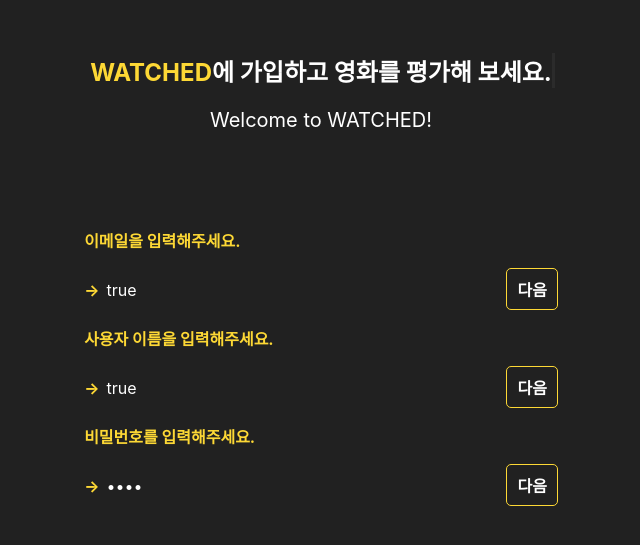
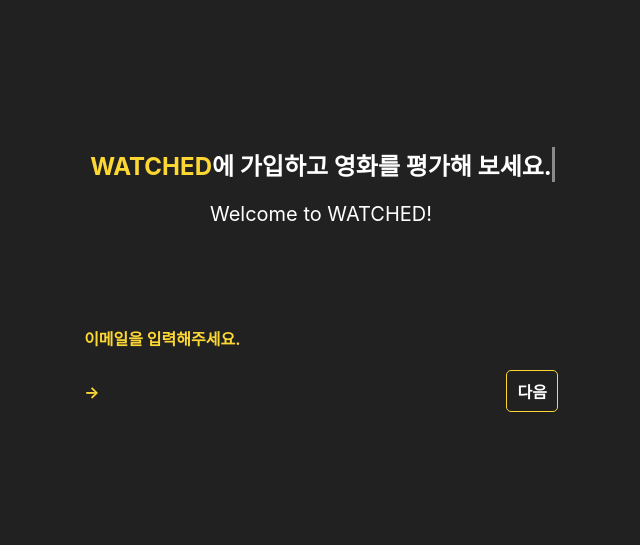
Before and after one commit to DIA-MIN/WATCHED, a React (Create React App) app in the folder client/: page /register in a window 1280 px wide. Shown: the part 121-666 px from the top of the page, without its empty margins (319-959 px from the left). Built offline with nearby package versions, Linux system fonts and the light colour scheme.

Commit message:
feat: update RegisterPage Style

```diff
--- a/client/src/components/views/RegisterPage/RegisterPage.js
+++ b/client/src/components/views/RegisterPage/RegisterPage.js
@@ -1,7 +1,76 @@
-import React from 'react';
+import React, {useState} from 'react';
 import './RegisterPage.scss';
 
 function RegisterPage() {
+  const [Email, setEmail] = useState('');
+  const [Name, setName] = useState('');
+  const [Password, setPassword] = useState('');
+  const [EmailCheck, setEmailCheck] = useState(false);
+  const [NameCheck, setNameCheck] = useState(false);
+  const [PasswordCheck, setPasswordCheck] = useState(false);
+
+  const onEmailHandler = (e) => {
+    setEmail(e.currentTarget.value);
+  };
+
+  const onNameHandler = (e) => {
+    setName(e.currentTarget.value);
+  };
+
+  const onPasswordHandler = (e) => {
+    setPassword(e.currentTarget.value);
+  };
+
+  const onEmailCheck = () => {
+    setEmailCheck(true);
+  };
+
+  const onNameCheck = () => {
+    setNameCheck(true);
+  };
+
+  const onPasswordCheck = () => {
+    setPasswordCheck(true);
+  };
+
+  const inputName = (
+    <>
+      <label>사용자 이름을 입력해주세요.</label>
+      <div>
+        <label>→</label>
+        <input type="text" value={Name} onChange={onNameHandler} />
+        {NameCheck ? null : (
+          <button type="button" onClick={onNameCheck}>
+            다음
+          </button>
+        )}
+      </div>
+    </>
+  );
+
+  const inputPassword = (
+    <>
+      <label>비밀번호를 입력해주세요.</label>
+      <div>
+        <label>→</label>
+        <input type="password" value={Password} onChange={onPasswordHandler} />
+        {PasswordCheck ? null : (
+          <button type="button" onClick={onPasswordCheck}>
+            다음
+          </button>
+        )}
+      </div>
+    </>
+  );
+
+  const register = (
+    <>
+      <button className="registerBtn" onClick>
+        Let's go WATCHED
+      </button>
+    </>
+  );
+
   return (
     <div className="content">
       <h1 className="title">
@@ -13,21 +82,16 @@
         <label>이메일을 입력해주세요.</label>
         <div>
           <label>→</label>
-          <input type="email" value onChange />
-          <button onClick>다음</button>
+          <input type="email" value={Email} onChange={onEmailHandler} />
+          {EmailCheck ? null : (
+            <button type="button" onClick={onEmailCheck}>
+              다음
+            </button>
+          )}
         </div>
-        <label>사용자 이름을 입력해주세요.</label>
-        <div>
-          <label>→</label>
-          <input type="text" value onChange />
-          <button onClick>다음</button>
-        </div>
-        <label>비밀번호를 입력해주세요.</label>
-        <div>
-          <label>→</label>
-          <input type="password" value onChange />
-          <button onClick>다음</button>
-        </div>
+        {EmailCheck ? inputName : null}
+        {NameCheck ? inputPassword : null}
+        {PasswordCheck ? register : null}
       </form>
     </div>
   );
--- a/client/src/components/views/RegisterPage/RegisterPage.scss
+++ b/client/src/components/views/RegisterPage/RegisterPage.scss
@@ -47,13 +47,13 @@
 
 .title::before {
   background: $bodyColor;
-  animation: typewriter 4s steps(47) 1s forwards;
+  animation: typewriter 3s steps(47) 1s forwards;
 }
 
 .title::after {
   width: 0.125em;
   background: white;
-  animation: typewriter 4s steps(47) 1s forwards, blink 500ms steps(24) infinite;
+  animation: typewriter 3s steps(47) 1s forwards, blink 750ms infinite;
 }
 
 @keyframes typewriter {
@@ -93,7 +93,7 @@
   label {
     font-weight: bold;
     color: $mainColor;
-    padding: 1rem 0;
+    padding: 1.25rem 0;
   }
 
   div {
@@ -118,3 +118,15 @@
     }
   }
 }
+
+.registerBtn {
+  margin-top: 5rem;
+  font-size: 1.25rem;
+  align-self: center;
+  transition: 300ms ease-in;
+
+  &:hover {
+    color: $mainColor;
+    transform: scale(1.2);
+  }
+}
```
